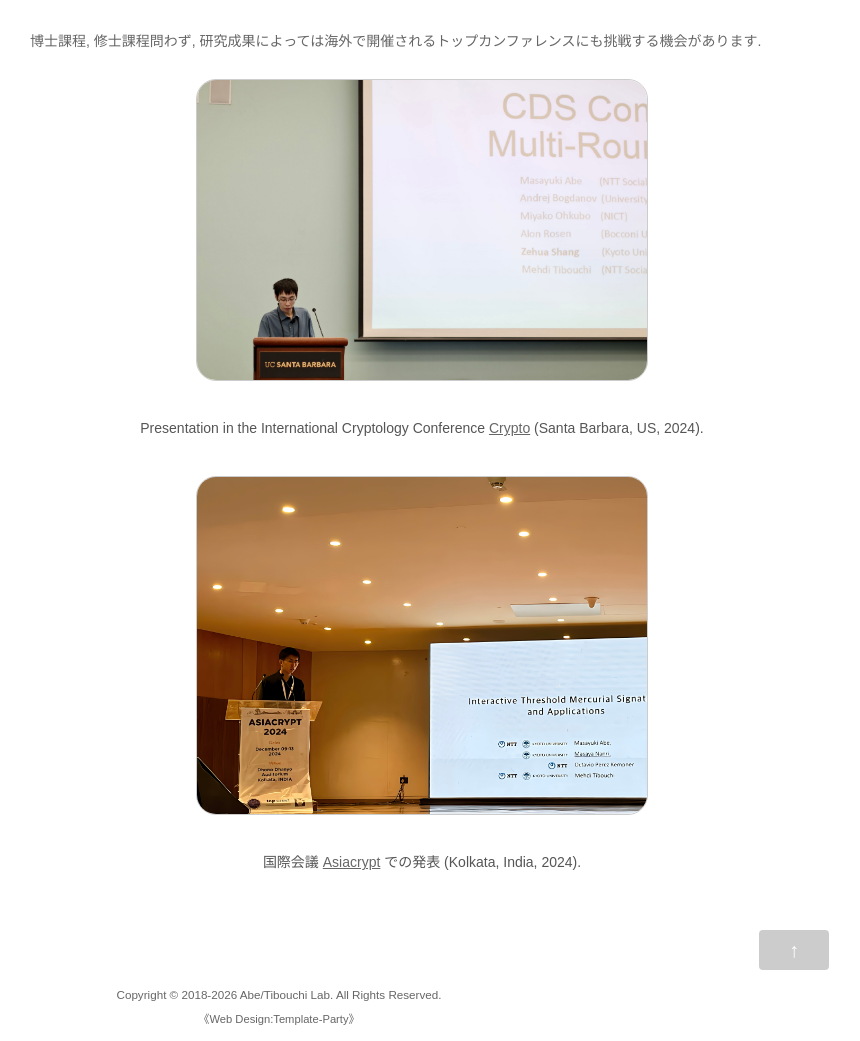
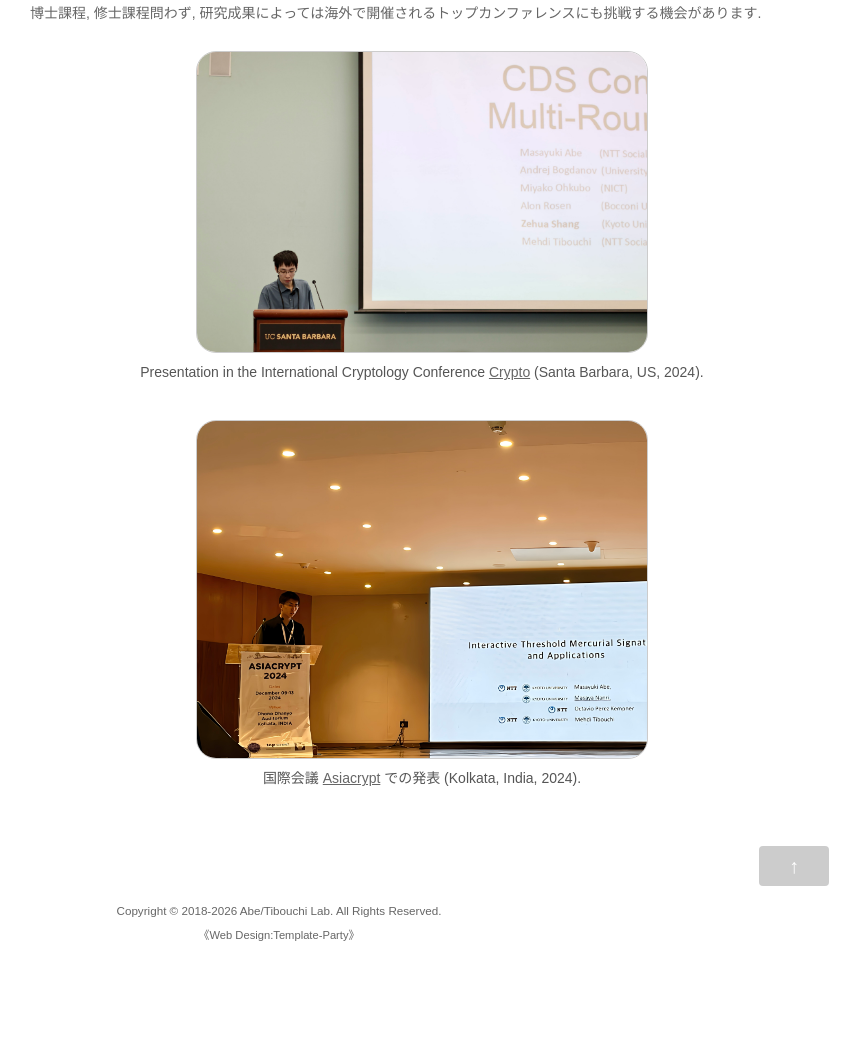
Before and after one commit to security-kouza/security-kouza.github.io, a PHP site: page / in a window 1280 px wide. Shown: the part 2507-3548 px from the top of the page, without its empty margins (361-1221 px from the left). After the commit the page ends 3448 px from the top, so only its background shows below. Run offline with PHP 8.4, Linux system fonts and the light colour scheme.

Commit message:
Remove image-caption gaps

```diff
--- a/css/style.css
+++ b/css/style.css
@@ -766,7 +766,7 @@ img.fr,img.fl {float: none;margin: 0;width: 100%;}
 	height: auto;
 	border: 1px solid #ccc;
 	border-radius: 20px;
-	margin-bottom: 2em;
+	/* margin-bottom: 2em; */
 }
 .image-item p {
 	margin-top: 5px;
```
